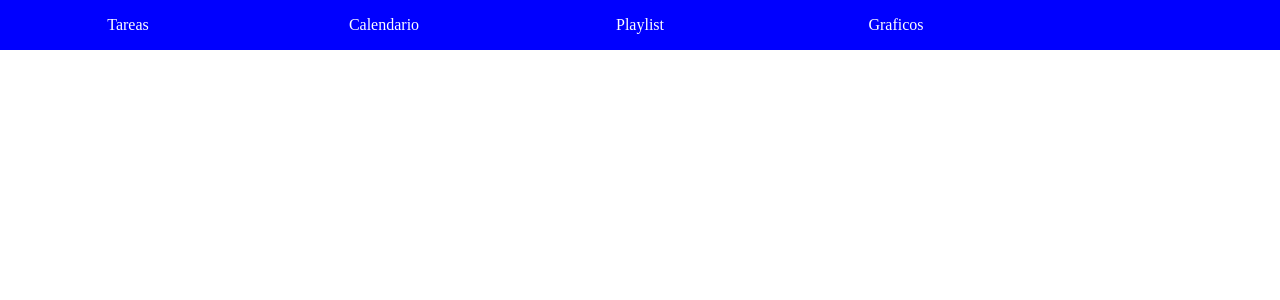
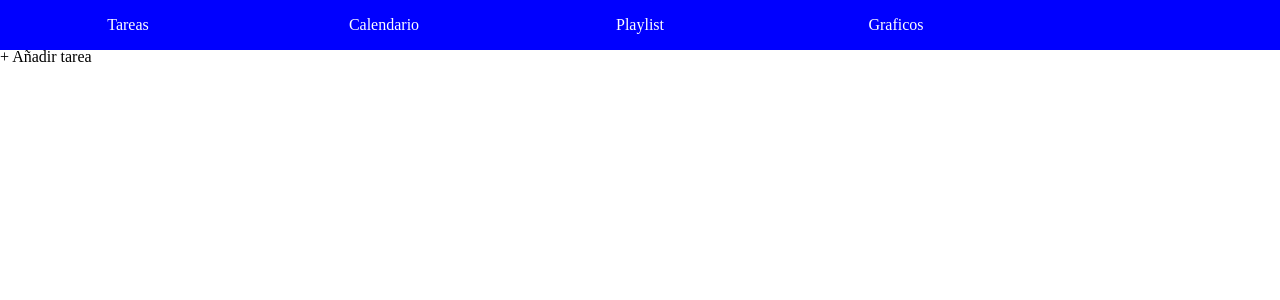
Before and after one commit to botmenoff/Zen-proyect, a Next.js app in the folder zenproject/: page / in a window 1280 px wide. Shown: the top 300 px of the page. Built offline with nearby package versions, Linux system fonts and the light colour scheme.

Commit message:
Adding add Task

```diff
--- /dev/null
+++ b/zenproject/src/app/Components/AddTask/AddTask.css
@@ -0,0 +1,6 @@
+#addTaskContainer {
+    display: flex;
+    width: 100%;
+    height: 100%;
+    text-align: center;
+}
--- /dev/null
+++ b/zenproject/src/app/Components/AddTask/AddTask.jsx
@@ -0,0 +1,9 @@
+import React from 'react'
+
+export const AddTask = () => {
+  return (
+    <div id='addTaskContainer'>
+      <p>+ Añadir tarea</p>
+    </div>
+  )
+}
--- a/zenproject/src/app/Pages/Home.jsx
+++ b/zenproject/src/app/Pages/Home.jsx
@@ -1,9 +1,12 @@
 import React from 'react';
 import { NavBar } from '../Components/NavBar/NavBar';
+import { AddTask } from '../Components/AddTask/AddTask';
+
 export const Home = () => {
     return (
         <div>
             <NavBar></NavBar>
+            <AddTask></AddTask>
         </div>
     )
 }
```
